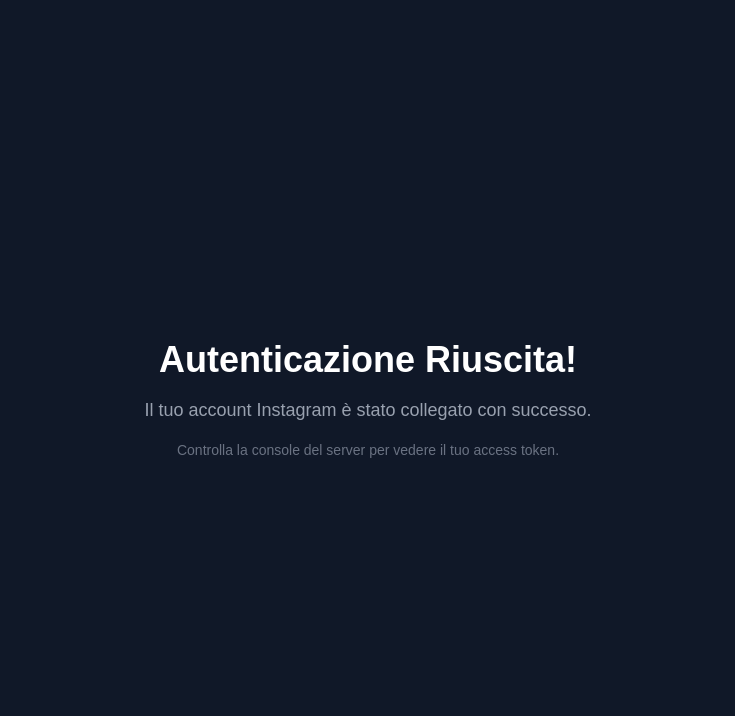
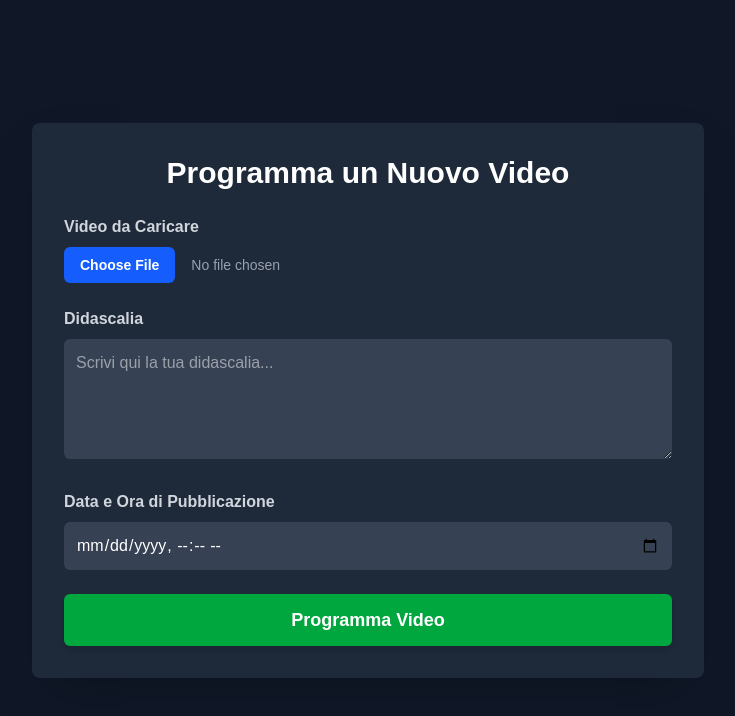
Before and after one commit to gabrielevinci/il-tuo-scheduler, a Next.js app: page /dashboard in a window 1280 px wide. Shown: the top 716 px of the page, without its empty margins (272-1007 px from the left). Built offline with nearby package versions, Linux system fonts and the light colour scheme.

Commit message:
Feat: Build interactive dashboard for scheduling

```diff
--- /dev/null
+++ b/src/app/api/upload/request-url/route.ts
@@ -0,0 +1,44 @@
+// src/app/api/upload/request-url/route.ts
+
+import { NextRequest, NextResponse } from 'next/server';
+import { S3Client, PutObjectCommand } from '@aws-sdk/client-s3';
+import { getSignedUrl } from '@aws-sdk/s3-request-presigner';
+
+// Configura il client S3 per puntare a DigitalOcean Spaces
+const s3Client = new S3Client({
+  endpoint: process.env.DO_SPACES_ENDPOINT!,
+  region: process.env.DO_SPACES_REGION!,
+  credentials: {
+    accessKeyId: process.env.DO_SPACES_KEY!,
+    secretAccessKey: process.env.DO_SPACES_SECRET!,
+  },
+});
+
+// Questa funzione gestisce le richieste POST al nostro endpoint
+export async function POST(request: NextRequest) {
+  try {
+    // Estraiamo il nome e il tipo del file dalla richiesta del frontend
+    const { filename, contentType } = await request.json();
+
+    if (!filename || !contentType) {
+      return NextResponse.json({ error: 'Nome del file o tipo mancanti.' }, { status: 400 });
+    }
+
+    // Creiamo un comando per dire a S3 cosa vogliamo fare
+    const command = new PutObjectCommand({
+      Bucket: process.env.DO_SPACES_BUCKET!,
+      Key: filename, // Il nome che il file avrà su DigitalOcean
+      ContentType: contentType,
+    });
+
+    // Generiamo l'URL "presigned" che è valido per 10 minuti
+    const url = await getSignedUrl(s3Client, command, { expiresIn: 600 });
+
+    // Restituiamo l'URL al frontend
+    return NextResponse.json({ url });
+
+  } catch (error) {
+    console.error('Errore durante la creazione del presigned URL:', error);
+    return NextResponse.json({ error: 'Impossibile generare l-URL di upload.' }, { status: 500 });
+  }
+}
--- a/src/app/dashboard/page.tsx
+++ b/src/app/dashboard/page.tsx
@@ -1,17 +1,160 @@
 // src/app/dashboard/page.tsx
 
+'use client'; // -> Questa direttiva è FONDAMENTALE. Rende il componente interattivo.
+
+import { useState } from 'react';
+
 export default function DashboardPage() {
-    return (
-      <main className="flex min-h-screen flex-col items-center justify-center bg-gray-900 text-white">
-        <div className="space-y-4 text-center">
-          <h1 className="text-4xl font-bold">Autenticazione Riuscita!</h1>
-          <p className="text-lg text-gray-400">
-            Il tuo account Instagram è stato collegato con successo.
-          </p>
-          <p className="text-sm text-gray-500">
-            Controlla la console del server per vedere il tuo access token.
-          </p>
-        </div>
-      </main>
-    );
-  }
+  // Stati per gestire i dati del form e lo stato di caricamento
+  const [file, setFile] = useState<File | null>(null);
+  const [caption, setCaption] = useState('');
+  const [scheduledAt, setScheduledAt] = useState('');
+  const [isUploading, setIsUploading] = useState(false);
+  const [message, setMessage] = useState('');
+
+  // Gestore per la selezione del file
+  const handleFileChange = (event: React.ChangeEvent<HTMLInputElement>) => {
+    if (event.target.files) {
+      setFile(event.target.files[0]);
+    }
+  };
+
+  // Funzione principale che gestisce il submit del form
+  const handleSubmit = async (event: React.FormEvent<HTMLFormElement>) => {
+    event.preventDefault(); // Impedisce al form di ricaricare la pagina
+    if (!file || !caption || !scheduledAt) {
+      setMessage('Per favore, compila tutti i campi.');
+      return;
+    }
+
+    setIsUploading(true);
+    setMessage('Inizio del processo di upload...');
+
+    try {
+      // --- Step 1: Richiesta dell'URL di Upload Sicuro ---
+      setMessage('1/3: Richiesta autorizzazione per l-upload...');
+      const urlResponse = await fetch('/api/upload/request-url', {
+        method: 'POST',
+        headers: { 'Content-Type': 'application/json' },
+        body: JSON.stringify({ filename: file.name, contentType: file.type }),
+      });
+
+      if (!urlResponse.ok) throw new Error('Fallimento nella richiesta dell-URL di upload.');
+
+      const { url: presignedUrl } = await urlResponse.json();
+      setMessage('2/3: Autorizzazione ricevuta. Caricamento del file su DigitalOcean...');
+
+      // --- Step 2: Upload Diretto del File a DigitalOcean ---
+      const uploadResponse = await fetch(presignedUrl, {
+        method: 'PUT',
+        body: file,
+        headers: { 'Content-Type': file.type },
+      });
+
+      if (!uploadResponse.ok) throw new Error('Fallimento nell-upload del file.');
+
+      const fileUrl = presignedUrl.split('?')[0]; // Otteniamo l'URL pulito del file
+      setMessage('3/3: Upload completato. Salvataggio della programmazione...');
+
+      // --- Step 3: Salvataggio dei Metadati nel Nostro Database ---
+      // (Creeremo questo endpoint nel prossimo passaggio)
+      /*
+      const scheduleResponse = await fetch('/api/schedule', {
+        method: 'POST',
+        headers: { 'Content-Type': 'application/json' },
+        body: JSON.stringify({
+          videoUrl: fileUrl,
+          caption: caption,
+          scheduledAt: new Date(scheduledAt).toISOString(),
+        }),
+      });
+
+      if (!scheduleResponse.ok) throw new Error('Fallimento nella programmazione del post.');
+      */
+
+      setMessage('Successo! Il tuo video è stato programmato.');
+      // Reset del form
+      setFile(null);
+      setCaption('');
+      setScheduledAt('');
+
+    } catch (error) {
+      console.error(error);
+      setMessage(`Errore: ${error instanceof Error ? error.message : 'Si è verificato un problema.'}`);
+    } finally {
+      setIsUploading(false);
+    }
+  };
+
+  return (
+    <main className="flex min-h-screen flex-col items-center justify-center bg-gray-900 p-8 text-white">
+      <div className="w-full max-w-2xl rounded-lg bg-gray-800 p-8 shadow-2xl">
+        <h1 className="mb-6 text-center text-3xl font-bold">
+          Programma un Nuovo Video
+        </h1>
+
+        <form onSubmit={handleSubmit} className="space-y-6">
+          {/* Selettore File */}
+          <div>
+            <label htmlFor="file-upload" className="mb-2 block font-semibold text-gray-300">
+              Video da Caricare
+            </label>
+            <input
+              id="file-upload"
+              type="file"
+              accept="video/mp4,video/quicktime" // Limitiamo ai formati video comuni
+              onChange={handleFileChange}
+              className="block w-full text-sm text-gray-400 file:mr-4 file:rounded-md file:border-0 file:bg-blue-600 file:px-4 file:py-2 file:text-sm file:font-semibold file:text-white hover:file:bg-blue-700"
+              disabled={isUploading}
+            />
+          </div>
+
+          {/* Didascalia */}
+          <div>
+            <label htmlFor="caption" className="mb-2 block font-semibold text-gray-300">
+              Didascalia
+            </label>
+            <textarea
+              id="caption"
+              value={caption}
+              onChange={(e) => setCaption(e.target.value)}
+              className="w-full rounded-md border-gray-600 bg-gray-700 p-3 text-white focus:border-blue-500 focus:ring-blue-500"
+              rows={4}
+              placeholder="Scrivi qui la tua didascalia..."
+              disabled={isUploading}
+            />
+          </div>
+
+          {/* Selettore Data e Ora */}
+          <div>
+            <label htmlFor="scheduledAt" className="mb-2 block font-semibold text-gray-300">
+              Data e Ora di Pubblicazione
+            </label>
+            <input
+              id="scheduledAt"
+              type="datetime-local"
+              value={scheduledAt}
+              onChange={(e) => setScheduledAt(e.target.value)}
+              className="w-full rounded-md border-gray-600 bg-gray-700 p-3 text-white focus:border-blue-500 focus:ring-blue-500"
+              disabled={isUploading}
+            />
+          </div>
+
+          {/* Pulsante di Submit */}
+          <button
+            type="submit"
+            className="w-full rounded-md bg-green-600 px-8 py-3 text-lg font-semibold text-white shadow-md transition-transform duration-200 hover:scale-105 hover:bg-green-700 focus:outline-none focus:ring-2 focus:ring-green-500 focus:ring-offset-2 focus:ring-offset-gray-800 disabled:cursor-not-allowed disabled:bg-gray-500"
+            disabled={isUploading}
+          >
+            {isUploading ? 'Programmazione in corso...' : 'Programma Video'}
+          </button>
+        </form>
+
+        {/* Messaggi di Stato */}
+        {message && (
+          <p className="mt-6 text-center font-semibold text-gray-300">{message}</p>
+        )}
+      </div>
+    </main>
+  );
+}
```
